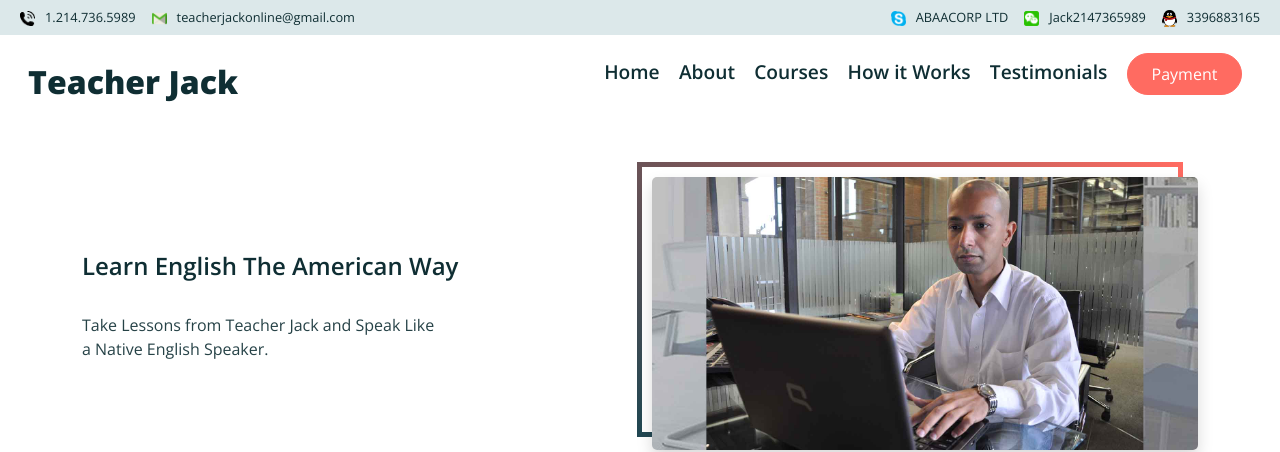
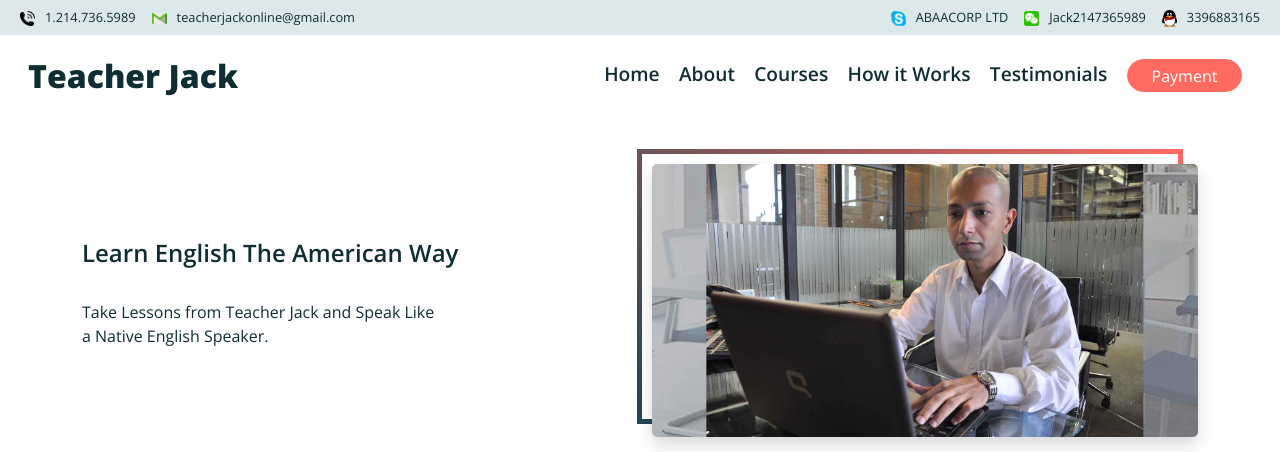
Before and after one commit to Foyezs-Work/teacher-jack-online, a React (Create React App) app: page / in a window 1280 px wide. Shown: the top 452 px of the page. Built offline with nearby package versions, Linux system fonts and the light colour scheme.

Commit message:
header issue fixed

```diff
--- a/src/assets/css/style.css
+++ b/src/assets/css/style.css
@@ -53,7 +53,7 @@ ul li {
   background-color: var(--color-light-salmon);
   border: 1px solid var(--color-light-salmon);
   color: var(--color-white);
-  padding: 0.5rem 1.5rem;
+  padding: 0.2rem 1.5rem;
   border-radius: 25px;
 }
 .default-btn-round a {
@@ -69,7 +69,6 @@ ul li {
 
 .content_details {
   font-size: 1rem;
-  opacity: 0.9;
 }
 
 .title {
@@ -124,11 +123,6 @@ ul li {
   font-weight: 800;
   margin-left: 1rem;
   color: var(--color-moscow-midnight);
-  /* font-family: pp-sans-big-regular,Helvetica Neue,Arial,sans-serif; */
-
-  /* font-family: Red Hat Text, Source Sans Pro, -apple-system, BlinkMacSystemFont,
-    Segoe UI, Roboto, Helvetica Neue, Arial, Noto Sans, sans-serif,
-    Apple Color Emoji, Segoe UI Emoji, Segoe UI Symbol, Noto Color Emoji; */
 }
 
 .header_menu {
@@ -137,7 +131,8 @@ ul li {
 
 .header_menu ul li {
   display: inline-block;
-  margin: 0.6rem;
+  /* margin: 0.6rem; */
+  margin: 1rem 0.6rem 0 0.6rem;
   font-size: 1.2rem;
   font-weight: 600;
 }
--- a/src/components/master/header/Header.jsx
+++ b/src/components/master/header/Header.jsx
@@ -7,7 +7,7 @@ const Header = () => {
     const [isFixed, setIsFixed] = useState(false);
 
     const scrollMenu = () => {
-        if (window.scrollY > 90) {
+        if (window.scrollY > 100) {
             setIsFixed(true)
         } else {
             setIsFixed(false)
```
